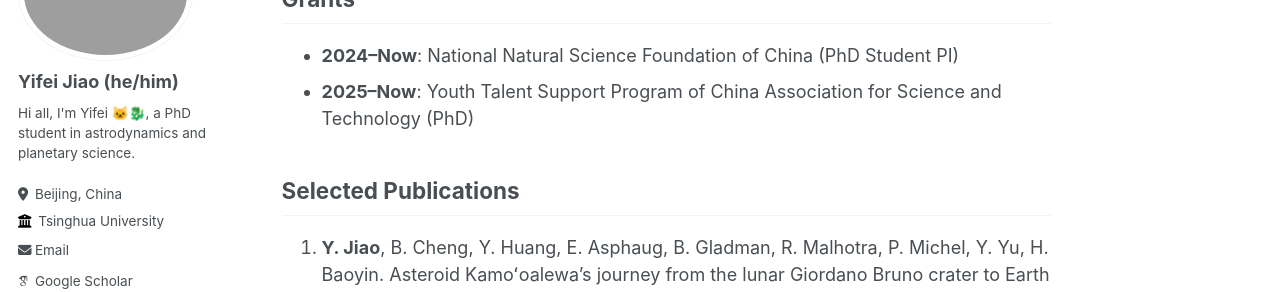
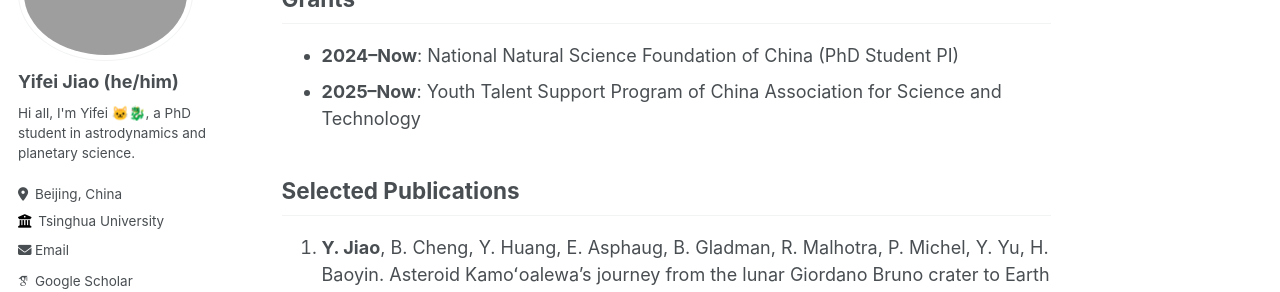
Before and after one commit to jiaoyf-thu/jiaoyf-thu.github.io, a Jekyll site: the page built from _pages/about.md, in a window 1280 px wide and 900 px high, scrolled down 410 px. Shown: the part 179-471 px from the top of the window. Built offline with Jekyll 4.4.1, drawn with Linux system fonts in a browser that asks for light colours; some web fonts are replaced.

Commit message:
Update about.md

```diff
--- a/_pages/about.md
+++ b/_pages/about.md
@@ -19,7 +19,7 @@ I am currently a PhD student at Laboratory of AstroDynamics, Tsinghua University
 
 ## Grants
 + **2024--Now**: National Natural Science Foundation of China (PhD Student PI)
-+ **2025--Now**: Youth Talent Support Program of China Association for Science and Technology (PhD)
++ **2025--Now**: Youth Talent Support Program of China Association for Science and Technology
 
 ## Selected Publications
 1. **Y. Jiao**, B. Cheng, Y. Huang, E. Asphaug, B. Gladman, R. Malhotra, P. Michel, Y. Yu, H. Baoyin. Asteroid Kamoʻoalewa's journey from the lunar Giordano Bruno crater to Earth 1:1 resonance. *Nature Astronomy*, 2024. <a href="https://www.nature.com/articles/s41550-024-02258-z" target="_blank">view</a>
```
